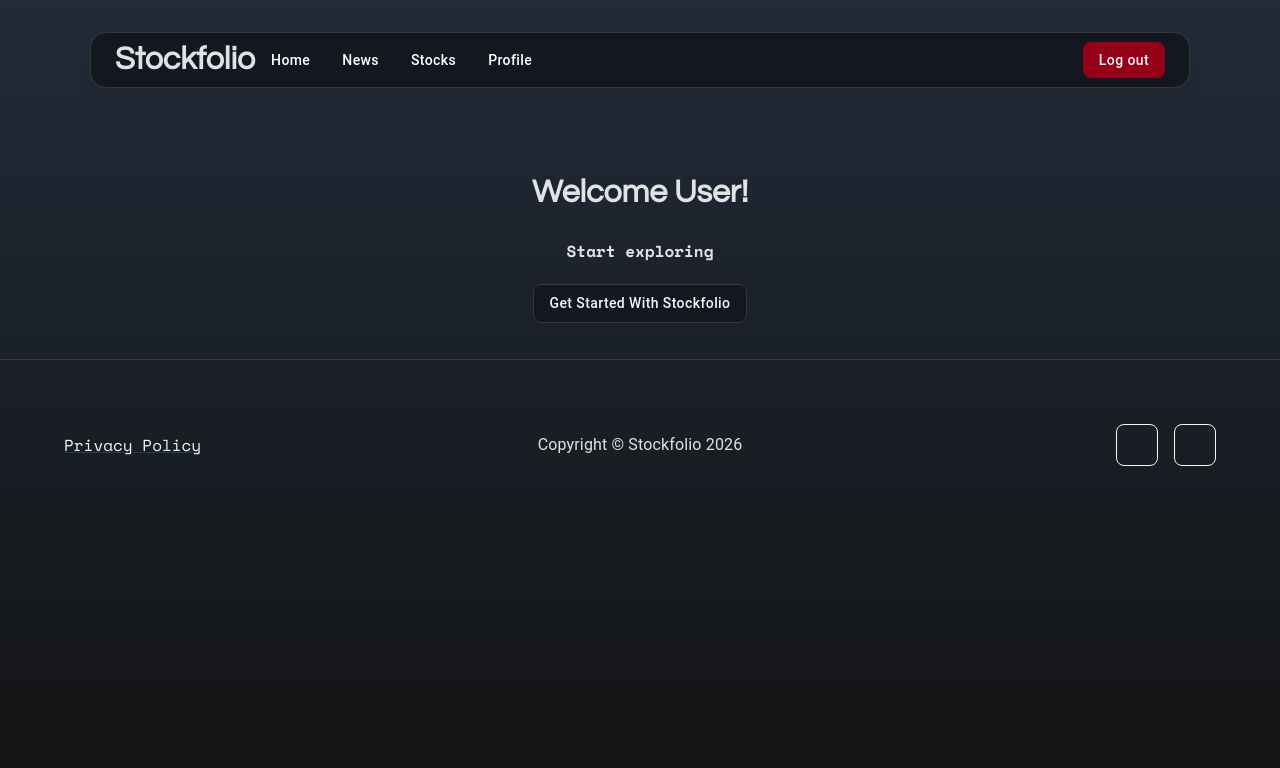
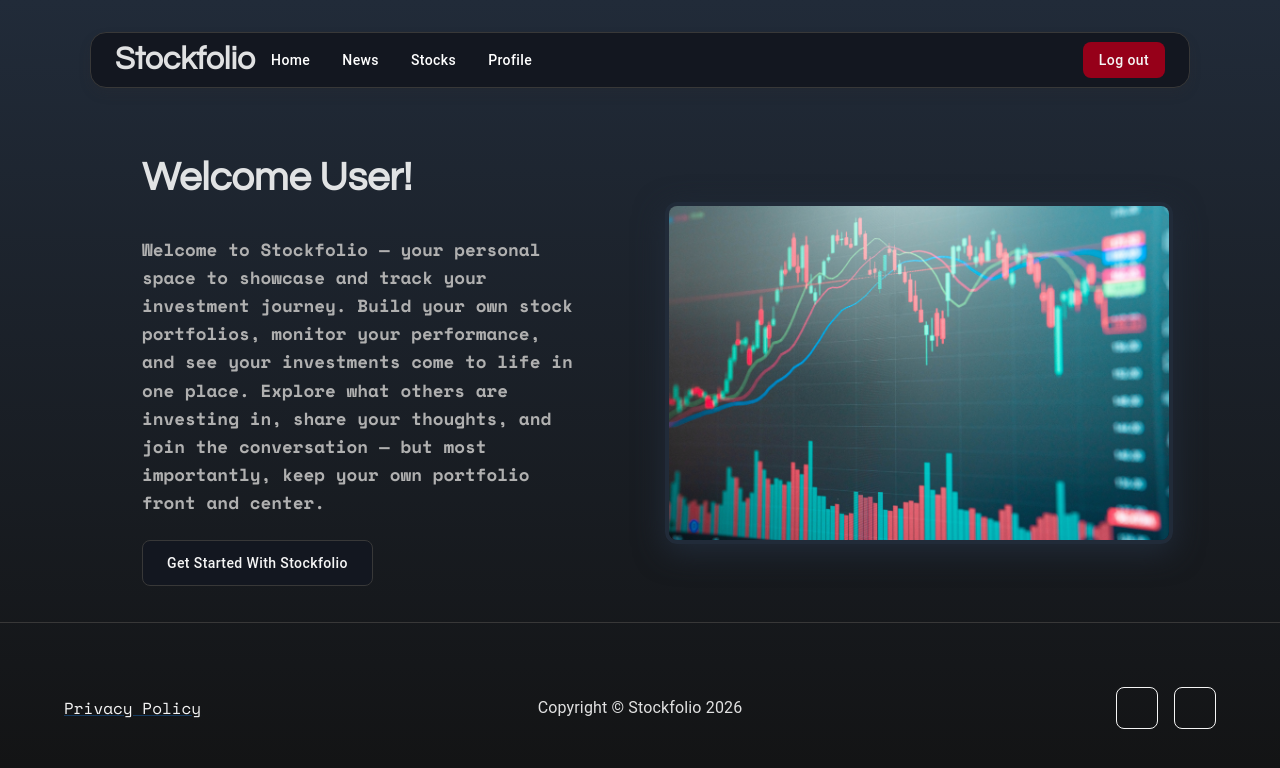
Before and after one commit to joelvkuos/Ohjelmistoprojekti2, a React (Vite) app in the folder frontend/: page /homepage in a window 1280 px wide. Shown: the top 768 px of the page. Built offline with nearby package versions, Linux system fonts and the light colour scheme; some icons are missing.

Commit message:
Homepage layout done

```diff
--- a/frontend/src/pages/HomePage.tsx
+++ b/frontend/src/pages/HomePage.tsx
@@ -3,19 +3,26 @@ import "../styles/homePage.css"
 
 import Navigation from "../components/Navigation";
 import { Button } from "@mui/material";
+import stocksImage from "../assets/Stocks.jpg"
 
 
 export default function Homepage() {
     return (
         <>
             <Navigation />
-             <div className="column-section">
+             <div className="two-column-section">
                 <div className="column-text">
                     <h1>Welcome User!</h1>
-                    <h4>Start exploring</h4>
+                    <h4>Welcome to Stockfolio — your personal space to showcase and track your investment journey.
+                        Build your own stock portfolios, monitor your performance, and see your investments come to life in one place.
+                        Explore what others are investing in, share your thoughts,
+                        and join the conversation — but most importantly, keep your own portfolio front and center.</h4>
                     <Button className="btn-starter">
                         Get Started With Stockfolio
                     </Button>
+                </div>
+                <div className="column-image">
+                    <img className="stocksimg FadeIn" src={stocksImage}></img>
                 </div>
             </div>
             <Footer />
--- a/frontend/src/styles/homePage.css
+++ b/frontend/src/styles/homePage.css
@@ -47,9 +47,45 @@
     box-sizing: border-box;
 }
 
+.two-column-section {
+    display: grid;
+    grid-template-columns: 1fr 1fr;
+    align-items: center;
+    gap: 48px;
+    max-width: min(1100px, calc(100% - 32px));
+    margin: 0 auto;
+    margin-top: 24px;
+    box-sizing: border-box;
+    padding: 0 16px;
+}
+
+.column-image {
+    display: flex;
+    justify-content: center;
+    align-items: center;
+}
+
+.column-image img {
+    width: 100%;
+    max-width: 500px;
+    height: auto;
+    border-radius: 12px;
+}
+
 .column-text {
-    text-align: center;
+    text-align: left;
     padding: 36px;
+}
+
+.column-text h1 {
+    margin-top: 0;
+    font-size: 2.5rem;
+}
+
+.column-text h4 {
+    font-size: 1.1rem;
+    line-height: 1.6;
+    color: #b0b0b0;
 }
 
 
@@ -84,7 +120,7 @@
 .btn-starter {
     background-color: #131720 !important;
     color: whitesmoke !important;
-    padding: 6px 16px !important;
+    padding: 10px 24px !important;
     border: #383838 1px solid !important;
     text-transform: none !important;
     border-radius: 8px !important;
@@ -129,6 +165,22 @@
         margin-left: 16px;
         margin-right: 16px;
         max-width: calc(100% - 32px);
+    }
+
+    .two-column-section {
+        grid-template-columns: 1fr;
+        gap: 24px;
+        padding-left: 16px;
+        padding-right: 16px;
+    }
+
+    .column-text {
+        text-align: center;
+        padding: 24px 16px;
+    }
+
+    .column-text h1 {
+        font-size: 2rem;
     }
 
     .two-columns {
--- a/frontend/src/styles/landingPage.css
+++ b/frontend/src/styles/landingPage.css
@@ -44,6 +44,14 @@
 .column-text {
     text-align: center;
     padding: 36px;
+}
+
+.column-section .column-text {
+    text-align: center !important;
+}
+
+.column-text h4 {
+    color: #b0b0b0;
 }
 
 
```
